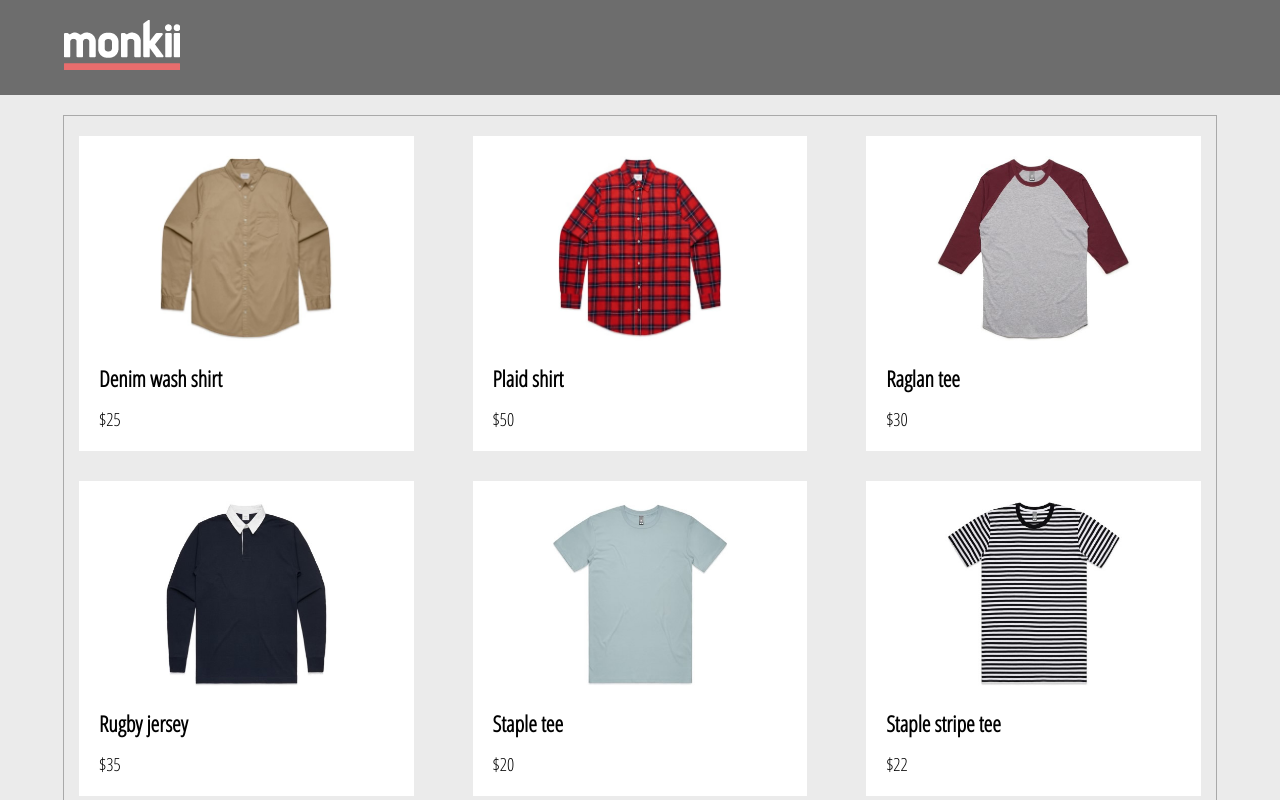
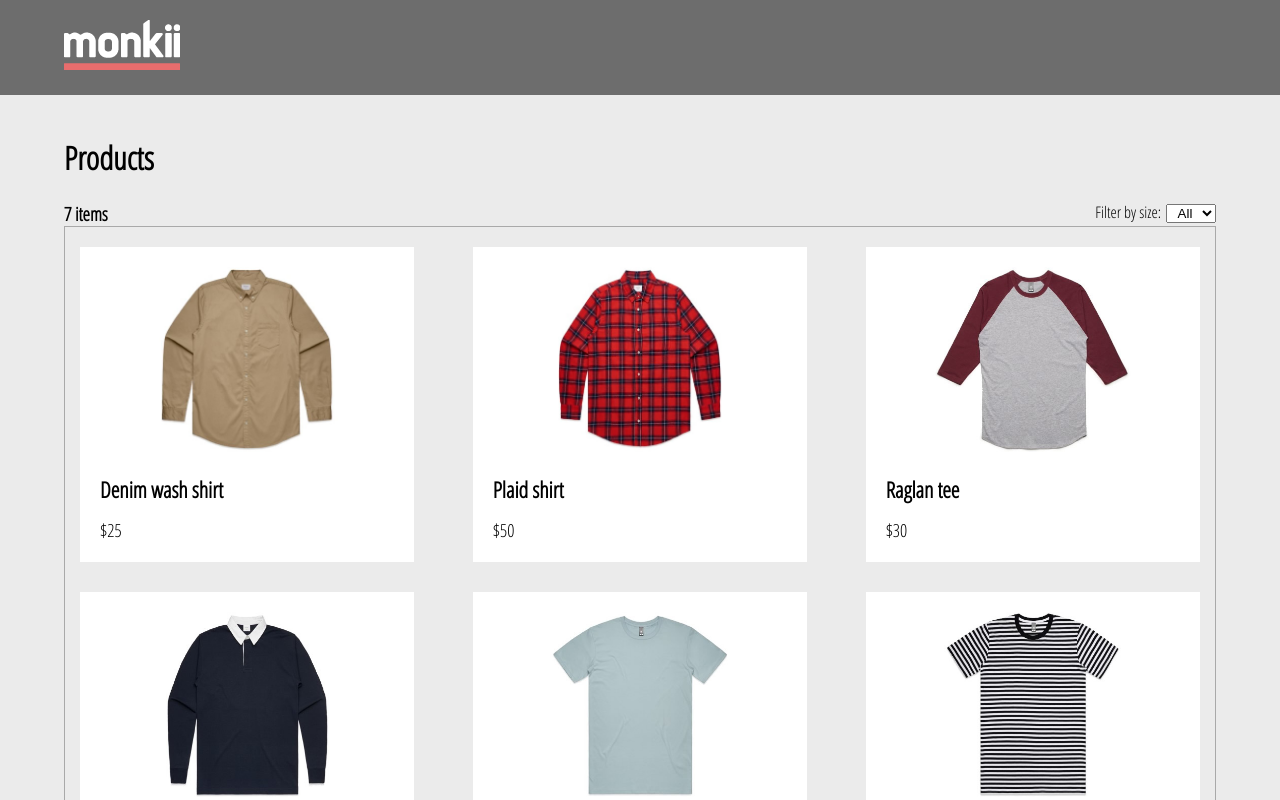
Before and after one commit to rebisha/Product-Sort, a React app: page / in a window 1280 px wide. Shown: the top 800 px of the page. Built offline with nearby package versions, Linux system fonts and the light colour scheme.

Commit message:
- filtering the products as per size
- filtering the products as per their sizes
- created select component that displays the size
- adding styles for the select component

```diff
--- a/src/App.js
+++ b/src/App.js
@@ -10,6 +10,7 @@ const App = () => {
     <div>
       <Header />
       <div className={styles.homepage}>
+        <h1>Products</h1>
         <ProductCardCollection />
       </div>
     </div>
--- a/src/Components/Product-Card-Collection/ProductCardCollection.js
+++ b/src/Components/Product-Card-Collection/ProductCardCollection.js
@@ -1,15 +1,47 @@
-import React from "react";
+import React, { Fragment, useState } from "react";
 import PRODUCTS from "./data";
 import ProductCard from "../Product-Card/ProductCard";
+import Select from "../Select/Select";
 
 import styles from "./productCardCollection.scss";
 
 const ProductCardCollection = () => {
+  const [selected, setSelected] = useState();
+
+  const sizes = PRODUCTS.reduce((arr, ele) => {
+    const actualSize = ele.sizes.filter((size) => !arr.includes(size));
+    return arr.concat(actualSize);
+  }, []);
+
+  const productWithFilter = PRODUCTS.filter((item) =>
+    item.sizes.includes(selected)
+  ).map(({ id, ...productProps }) => {
+    return <ProductCard key={id} {...productProps} />;
+  });
+
+  const productWithoutFilter = PRODUCTS.map(({ id, ...productProps }) => {
+    return <ProductCard key={id} {...productProps} />;
+  });
+
+  const handleChange = (e) => {
+    setSelected(e.target.value);
+  };
+
+  const filterWithSize = productToFilter => {
+    return (
+      <Fragment>
+        <h3 className={styles.totalItemCount}>{productToFilter.length}{" items"}</h3>
+        <div className={styles.productCollectionWrapper}>{productToFilter}</div>
+      </Fragment>
+    )
+  }
+
   return (
-    <div className={styles.productCollectionWrapper}>
-      {PRODUCTS.map(({ id, ...productProps }) => {
-        return <ProductCard key={id} {...productProps} />;
-      })}
+    <div className={styles.productCollection}>
+      <Select sizes={sizes} onChange={handleChange} />
+      <Fragment>
+        {selected && selected !== "all" ? filterWithSize(productWithFilter) : filterWithSize(productWithoutFilter)}
+      </Fragment>
     </div>
   );
 };
--- a/src/Components/Product-Card-Collection/productCardCollection.scss
+++ b/src/Components/Product-Card-Collection/productCardCollection.scss
@@ -1,11 +1,22 @@
 @import "../../assets/styles/functions";
 @import "../../assets/styles/variables";
 
-.productCollectionWrapper {
+.productCollection {
   display: flex;
-  flex-flow: row wrap;
-  padding: units(10px 0);
-  border: 1px solid $grey;
+  flex-direction: row-reverse;
+  flex-wrap: wrap;
   justify-content: space-between;
-  width: 100%;
+
+  &Wrapper {
+    border: 1px solid $grey;
+    display: flex;
+    flex-flow: row wrap;
+    justify-content: space-between;
+    padding: units(10px 0);
+    width: 100%;
+  }
+
+  .totalItemCount {
+    margin: 0;
+  }
 }
--- a/src/Components/Product-Card/ProductCard.js
+++ b/src/Components/Product-Card/ProductCard.js
@@ -1,5 +1,6 @@
 import React from "react";
 import { string, number } from "prop-types";
+
 import styles from "./productCard.scss";
 
 const ProductCard = ({ name, price, image }) => {
--- /dev/null
+++ b/src/Components/Select/Select.js
@@ -0,0 +1,29 @@
+import React from "react";
+import { array, func } from "prop-types";
+
+import styles from "./select.scss";
+
+const Select = ({ sizes, onChange }) => {
+  return (
+    <div className={styles.select}>
+      <label htmlFor="sizes" className={styles.selectLabel}>Filter by size:</label>
+      <select name="sizes" id="sizes" onChange={onChange} className={styles.selectWrapper}>
+        <option value="all">All</option>
+        {sizes.map((key, value) => {
+          return (
+            <option key={value} value={key}>
+              {key}
+            </option>
+          );
+        })}
+      </select>
+    </div>
+  );
+};
+
+Select.propTypes = {
+  sizes: array,
+  onChange: func,
+};
+
+export default Select;
--- /dev/null
+++ b/src/Components/Select/select.scss
@@ -0,0 +1,12 @@
+@import "../../assets/styles/functions";
+
+.select {
+    &Label {
+        margin-right: units(5px);
+    }
+
+    &Wrapper {
+        text-align: center;
+        width: units(60px);
+    }
+}
--- a/src/app.scss
+++ b/src/app.scss
@@ -11,8 +11,5 @@ body {
 }
 
 .homepage {
-  align-items: center;
-  display: flex;
-  flex-direction: column;
   padding: units(20px 64px);
 }
```
